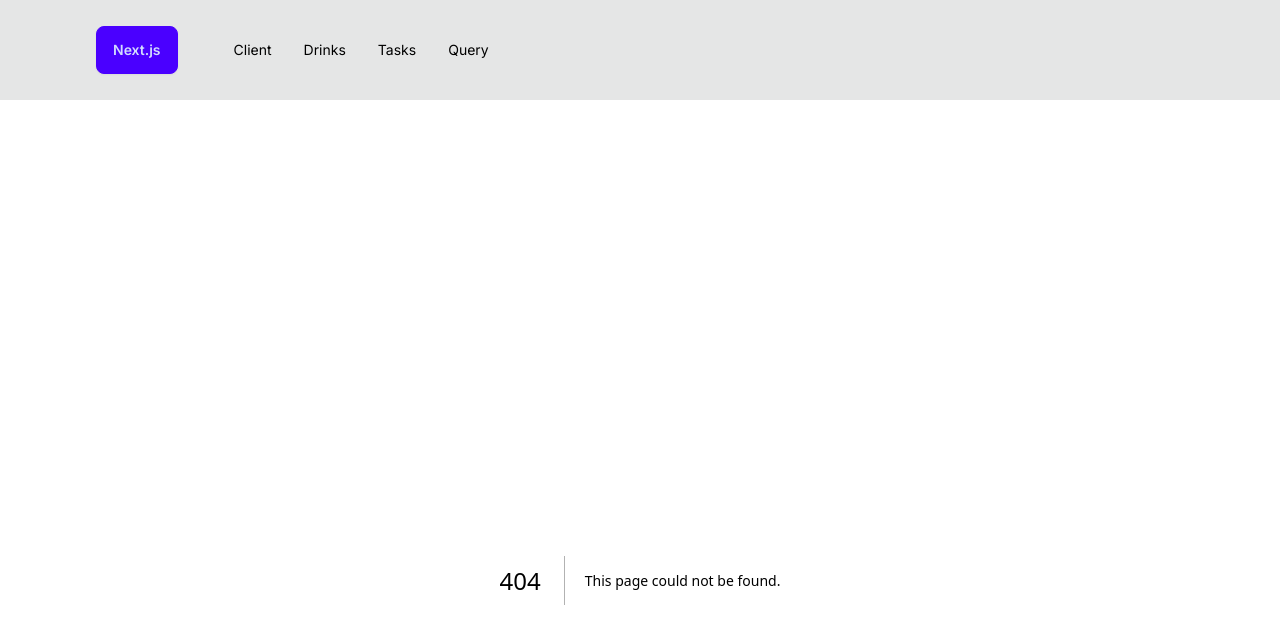
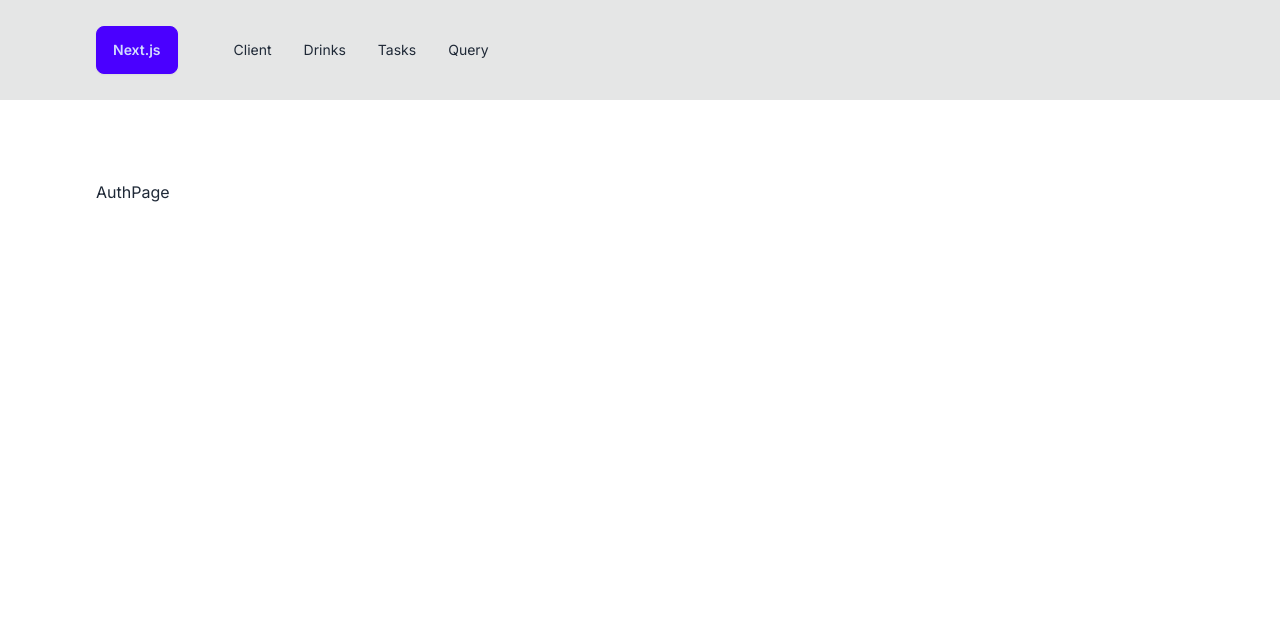
Before and after one commit to pedromndias/nextjs-tutorial, a Next.js app: page /auth in a window 1280 px wide. Before the commit this address had no page. Shown: the top 644 px of the page. Built offline with nearby package versions, Linux system fonts and the light colour scheme.

Commit message:
private routes, gather routes

```diff
--- /dev/null
+++ b/app/(dashboard)/auth/page.js
@@ -0,0 +1,7 @@
+const AuthPage = () => {
+  return (
+    <div>AuthPage</div>
+  )
+}
+
+export default AuthPage
```
